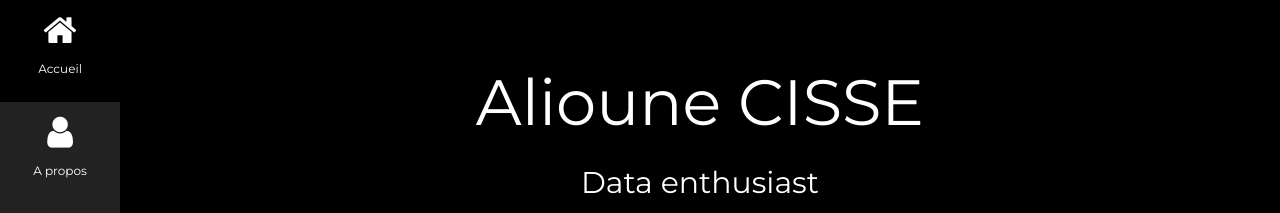
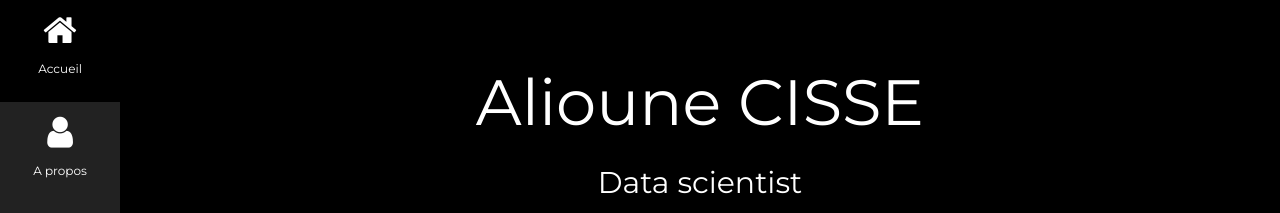
Before and after one commit to Alioune-Cisse/Alioune-CISSE.github.io, a plain HTML site: page index.html in a window 1280 px wide. Shown: the top 213 px of the page. Drawn offline with nearby package versions, Linux system fonts and the light colour scheme.

Commit message:
Update index.html

```diff
--- a/index.html
+++ b/index.html
@@ -81,7 +81,7 @@ a{text-decoration: none;}
   <!-- Header/Home -->
   <header class="w3-container w3-padding-32 w3-center w3-black" id="home">
     <h1 class="w3-jumbo"><!--span class="w3-hide-small">I'm</span-->Alioune CISSE</h1>
-    <h2>Data enthusiast</h2>
+    <h2>Data scientist</h2>
     <img src="me/mask2.jpg" alt="boy" class="w3-image" width="992" height="1108">
   </header>
 
```
